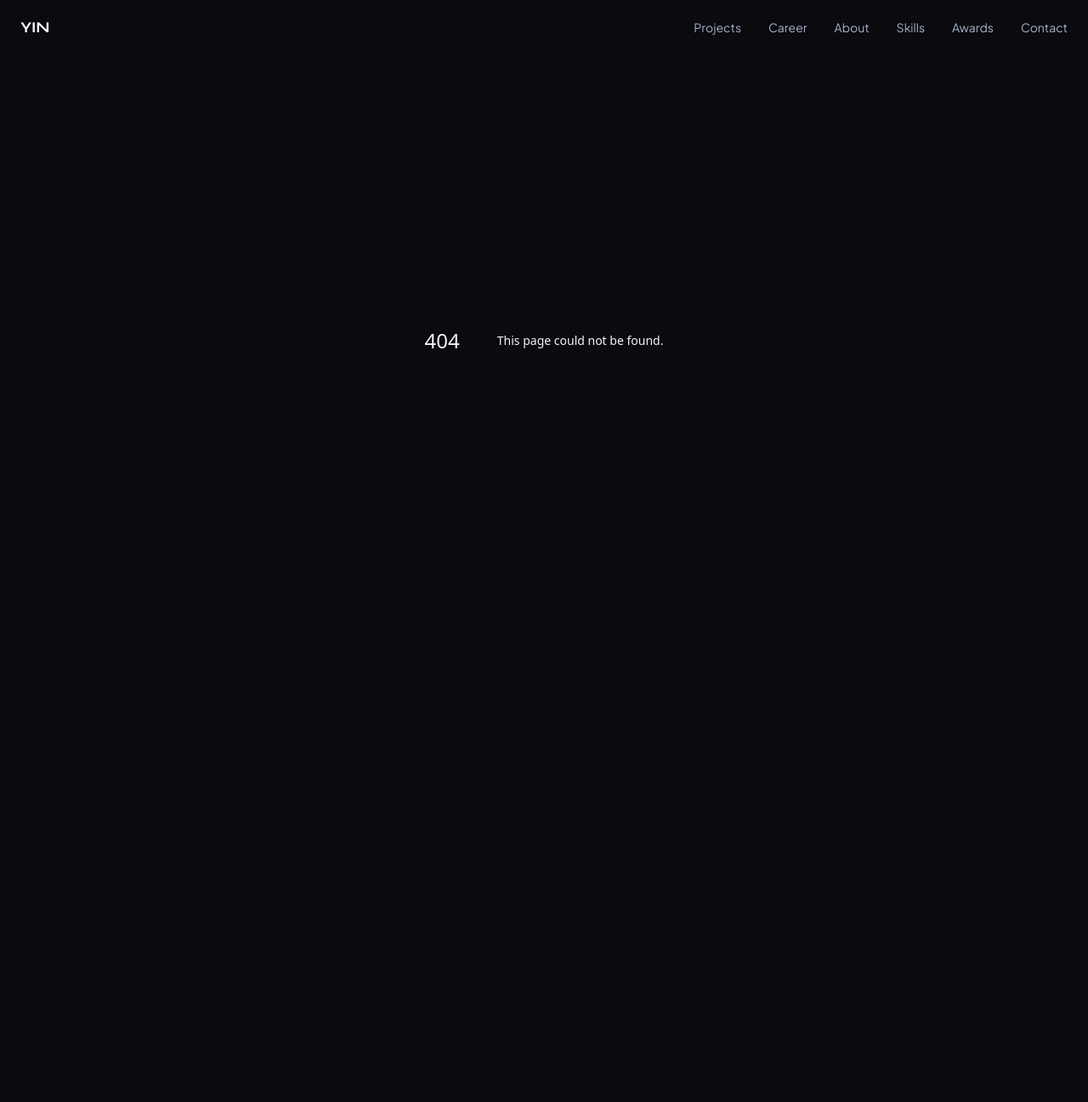
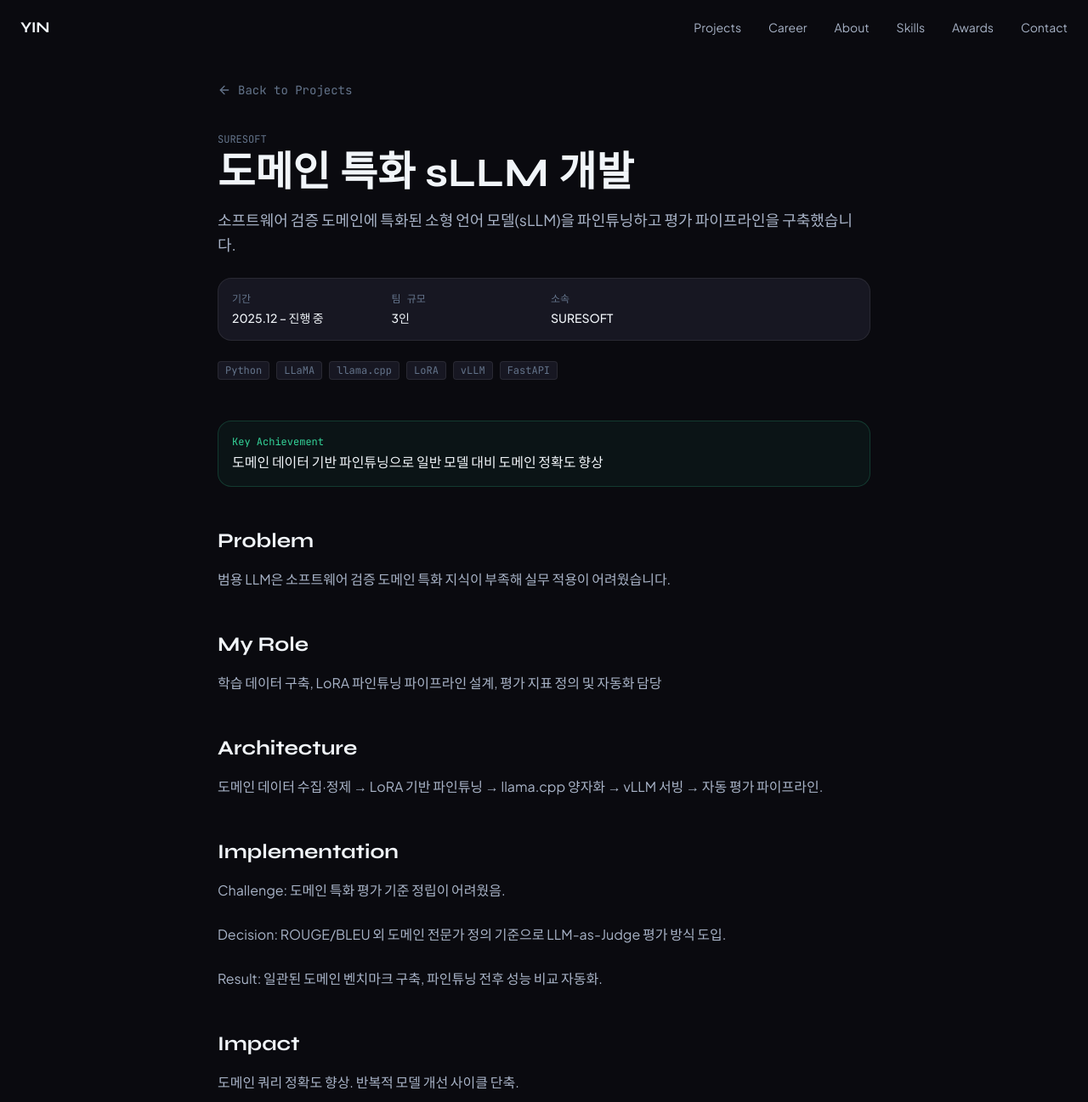
Before and after one commit to 0in11/folio_web, a Next.js app: page /projects/domain-specific-sllm in a window 1280 px wide. Before the commit this address had no page. Shown: the top 1297 px of the page at 85% size. Before the commit the page ends 800 px from the top, so only its background shows below. Built offline with nearby package versions, Linux system fonts and the light colour scheme.

Commit message:
feat: implement Project Detail page with SSG and case study layout

```diff
--- /dev/null
+++ b/app/projects/[slug]/page.tsx
@@ -0,0 +1,110 @@
+import { notFound } from "next/navigation";
+import { getProjectBySlug, projects } from "@/data/projects";
+import type { Metadata } from "next";
+import Badge from "@/components/ui/Badge";
+import Link from "next/link";
+import { ArrowLeft } from "lucide-react";
+
+interface PageProps {
+  params: Promise<{ slug: string }>;
+}
+
+export async function generateStaticParams() {
+  return projects.map((project) => ({ slug: project.slug }));
+}
+
+export async function generateMetadata({ params }: PageProps): Promise<Metadata> {
+  const { slug } = await params;
+  const project = getProjectBySlug(slug);
+  if (!project) return {};
+  return {
+    title: `${project.title} | Jin YoungIn`,
+    description: project.description,
+  };
+}
+
+export default async function ProjectDetailPage({ params }: PageProps) {
+  const { slug } = await params;
+  const project = getProjectBySlug(slug);
+
+  if (!project) notFound();
+
+  return (
+    <div className="pt-24 pb-section px-6">
+      <div className="max-w-article mx-auto">
+        {/* Back */}
+        <Link
+          href="/#projects"
+          className="inline-flex items-center gap-2 font-mono text-sm text-text-muted hover:text-text-primary transition-colors mb-10"
+        >
+          <ArrowLeft size={16} /> Back to Projects
+        </Link>
+
+        {/* Header */}
+        <header className="mb-12">
+          <p className="font-mono text-xs text-text-muted mb-2">{project.company}</p>
+          <h1 className="font-display text-4xl md:text-5xl font-bold text-text-primary mb-4">
+            {project.title}
+          </h1>
+          <p className="text-lg text-text-secondary leading-relaxed mb-6">
+            {project.description}
+          </p>
+
+          {/* Meta */}
+          <div className="grid grid-cols-2 md:grid-cols-4 gap-4 p-4 rounded-card border border-border-subtle bg-bg-surface mb-6">
+            {[
+              { label: "기간", value: project.period },
+              { label: "팀 규모", value: project.teamSize },
+              { label: "소속", value: project.company },
+            ].map(({ label, value }) => (
+              <div key={label}>
+                <p className="font-mono text-xs text-text-muted mb-1">{label}</p>
+                <p className="text-sm text-text-primary font-medium">{value}</p>
+              </div>
+            ))}
+          </div>
+
+          {/* Tech Stack */}
+          <div className="flex flex-wrap gap-2">
+            {project.technologies.map((tech) => (
+              <Badge key={tech}>{tech}</Badge>
+            ))}
+          </div>
+        </header>
+
+        {/* Key Achievement */}
+        <div className="p-4 rounded-card border border-success/20 bg-success/5 mb-12">
+          <p className="font-mono text-xs text-success mb-1">Key Achievement</p>
+          <p className="text-text-primary">{project.keyAchievement}</p>
+        </div>
+
+        {/* Detail Content */}
+        {project.detail ? (
+          <article className="space-y-12">
+            {[
+              { title: "Problem", content: project.detail.problem },
+              { title: "My Role", content: project.detail.role },
+              { title: "Architecture", content: project.detail.architecture },
+              { title: "Implementation", content: project.detail.implementation },
+              { title: "Impact", content: project.detail.impact },
+              { title: "Learnings", content: project.detail.learnings },
+            ].map(({ title, content }) => (
+              <section key={title}>
+                <h2 className="font-display text-2xl font-bold text-text-primary mb-4">
+                  {title}
+                </h2>
+                <p className="text-text-secondary leading-relaxed whitespace-pre-line">
+                  {content}
+                </p>
+              </section>
+            ))}
+          </article>
+        ) : (
+          <div className="text-center py-16 text-text-muted">
+            <p>상세 내용을 준비 중입니다.</p>
+          </div>
+        )}
+      </div>
+    </div>
+  );
+}
```
